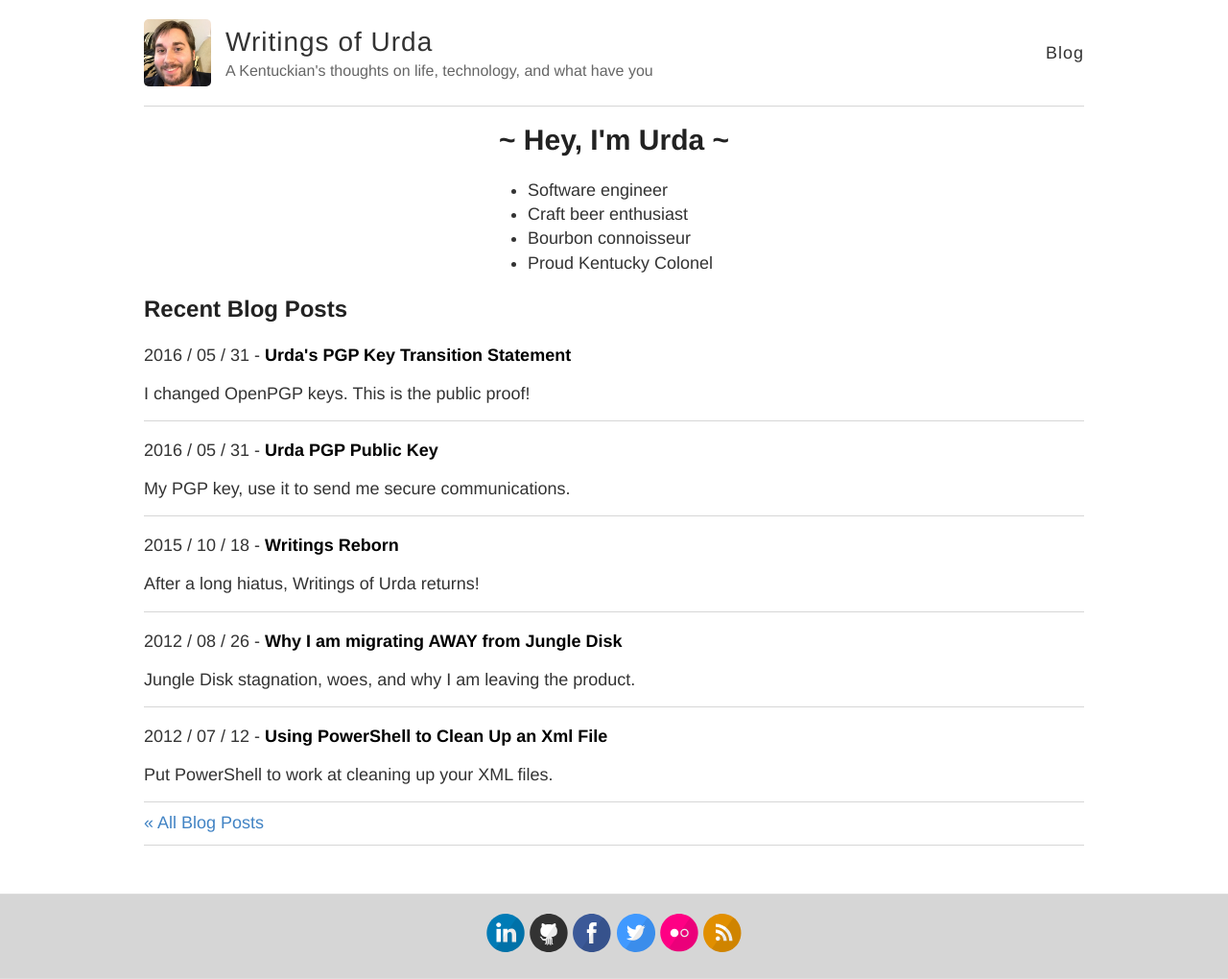
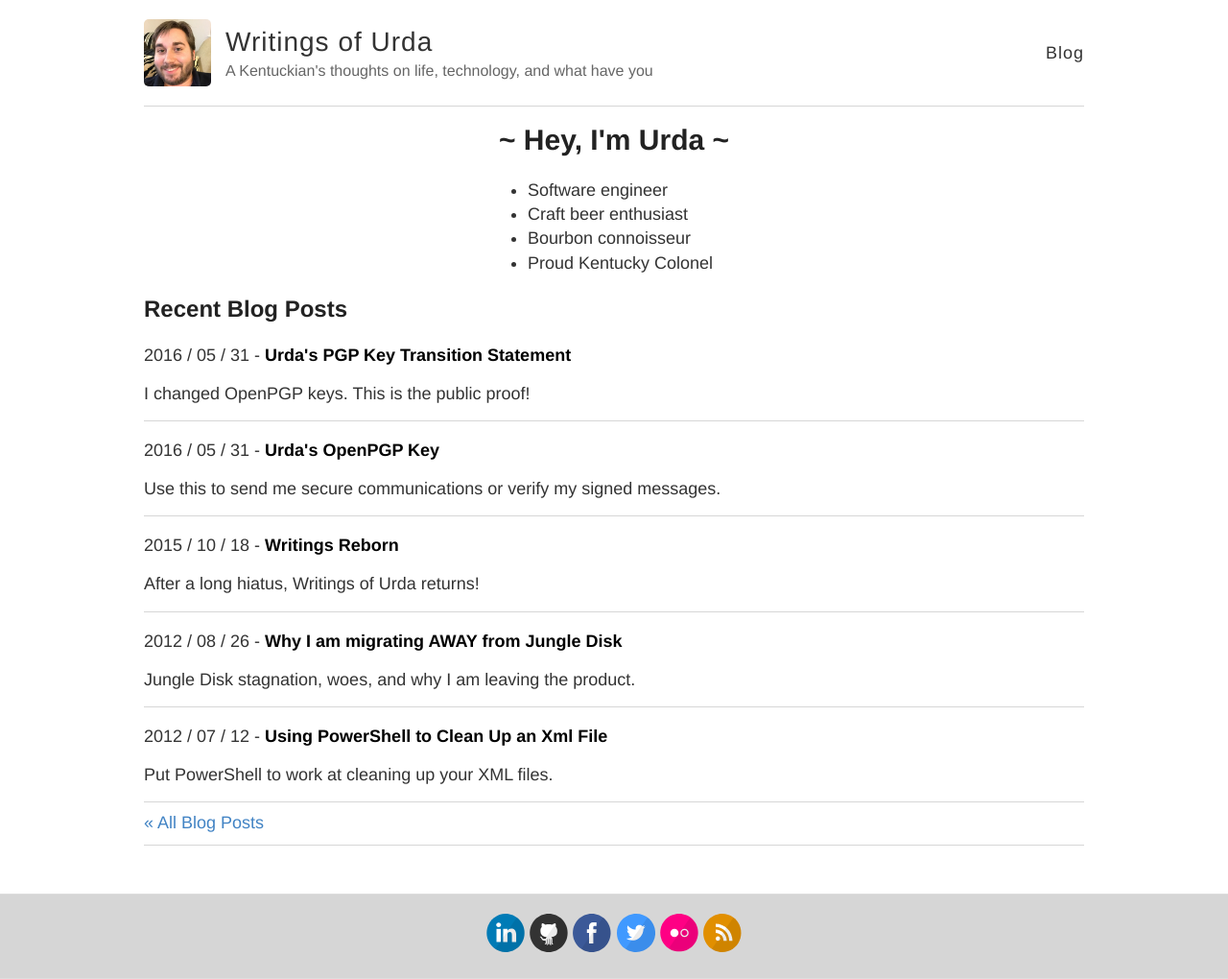
Before and after one commit to urda/website, a Jekyll site: the page built from index.html, in a window 1280 px wide. Shown: the whole page at 96% size. Built offline with Jekyll 4.4.1, drawn with Linux system fonts in a browser that asks for light colours.

Commit message:
Update front matter

```diff
--- a/_posts/2016-05-31-openpgp-key.md
+++ b/_posts/2016-05-31-openpgp-key.md
@@ -1,19 +1,16 @@
 ---
-title: Urda PGP Public Key
+title: Urda's OpenPGP Key
 layout: post
 
 excerpt: |
-    My PGP key, use it to send me secure communications.
+    Use this to send me secure communications or verify my signed messages.
+
+date: 2016-05-31 20:00:00
 
 redirect_from:
   - /publickey/
   - /2012/07/urdas-pgp-public-key/
-
-categories:
-  - Ramblings
-tags:
-  - Cryptography
-  - Public Key
+  - /blog/2012/07/08/urdas-pgp-public-key
 ---
 
 Here is a copy of my OpenPGP key for verification and encryption purposes.
```
